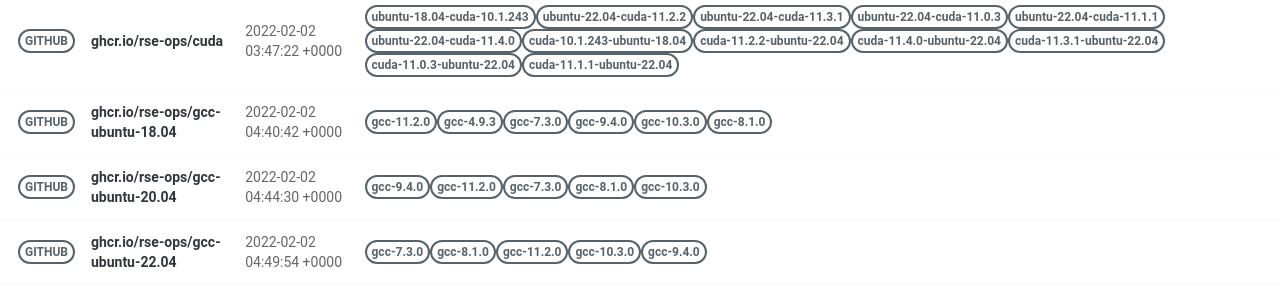
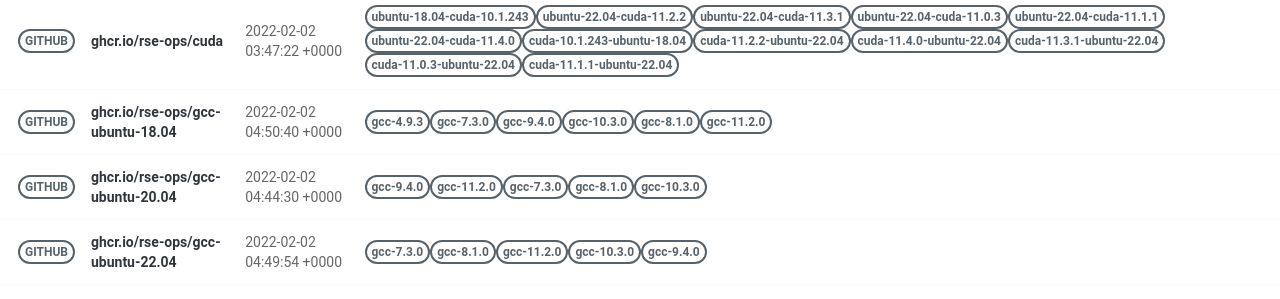
Before and after one commit to rse-ops/docker-images, a Jekyll site: the page built from pages/index.md, in a window 1280 px wide. Shown: the part 502-801 px from the top of the page. Built offline with Jekyll 4.4.1, drawn with Linux system fonts in a browser that asks for light colours; nearby versions of some CDN libraries; part of the change alters nothing that is shown.

Commit message:
Automated push to update library 2022-02-02

```diff
--- a/_library/ghcr.io-rse-ops-gcc-ubuntu-18.04.md
+++ b/_library/ghcr.io-rse-ops-gcc-ubuntu-18.04.md
@@ -1,14 +1,11 @@
 ---
 layout: container
 name: ghcr.io/rse-ops/gcc-ubuntu-18.04
-updated_at: 2022-02-02 04:40:42.359535
+updated_at: 2022-02-02 04:50:40.939212
 
 
 container_url: https://github.com/orgs/rse-ops/packages/container/package/gcc-ubuntu-18.04
 versions:
- - tag: gcc-11.2.0
-   dockerfile: https://github.com/rse-ops/docker-images/blob/main/ubuntu/gcc/Dockerfile
-   manifest: https://crane.ggcr.dev/manifest/ghcr.io/rse-ops/gcc-ubuntu-18.04:gcc-11.2.0
  - tag: gcc-4.9.3
    dockerfile: https://github.com/rse-ops/docker-images/blob/main/ubuntu/gcc/Dockerfile
    manifest: https://crane.ggcr.dev/manifest/ghcr.io/rse-ops/gcc-ubuntu-18.04:gcc-4.9.3
@@ -24,5 +21,8 @@ versions:
  - tag: gcc-8.1.0
    dockerfile: https://github.com/rse-ops/docker-images/blob/main/ubuntu/gcc/Dockerfile
    manifest: https://crane.ggcr.dev/manifest/ghcr.io/rse-ops/gcc-ubuntu-18.04:gcc-8.1.0
+ - tag: gcc-11.2.0
+   dockerfile: https://github.com/rse-ops/docker-images/blob/main/ubuntu/gcc/Dockerfile
+   manifest: https://crane.ggcr.dev/manifest/ghcr.io/rse-ops/gcc-ubuntu-18.04:gcc-11.2.0
 
 ---
```
